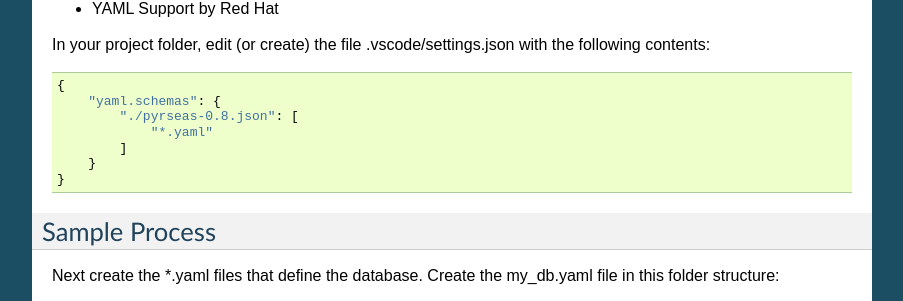
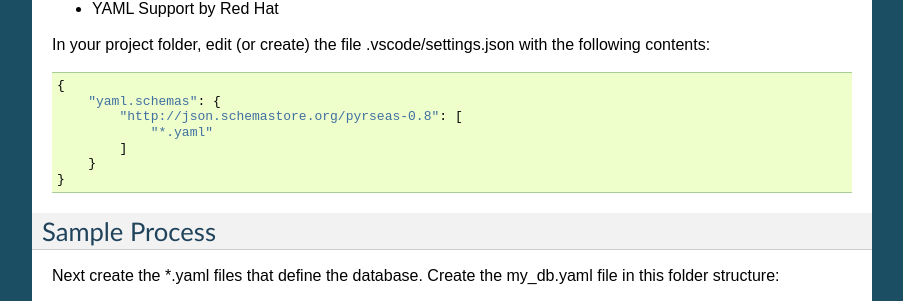
Before and after one commit to perseas/Pyrseas, a Sphinx documentation site: the page built from docs/user/processes/yaml.rst, in a window 1280 px wide and 900 px high, scrolled down 402 px. Shown: the part 151-452 px from the top of the window, without its empty margins (198-1101 px from the left). Built offline with Sphinx 7.4.7, drawn with Linux system fonts in a browser that asks for light colours; some of the changed lines change nothing that is shown.

Commit message:
updated schema ref

```diff
--- a/docs/user/processes/yaml.rst
+++ b/docs/user/processes/yaml.rst
@@ -19,7 +19,7 @@ In your project folder, edit (or create) the file .vscode/settings.json with the
 
     {
         "yaml.schemas": {
-            "./pyrseas-0.8.json": [
+            "http://json.schemastore.org/pyrseas-0.8": [
                 "*.yaml"
             ]
         }
```
